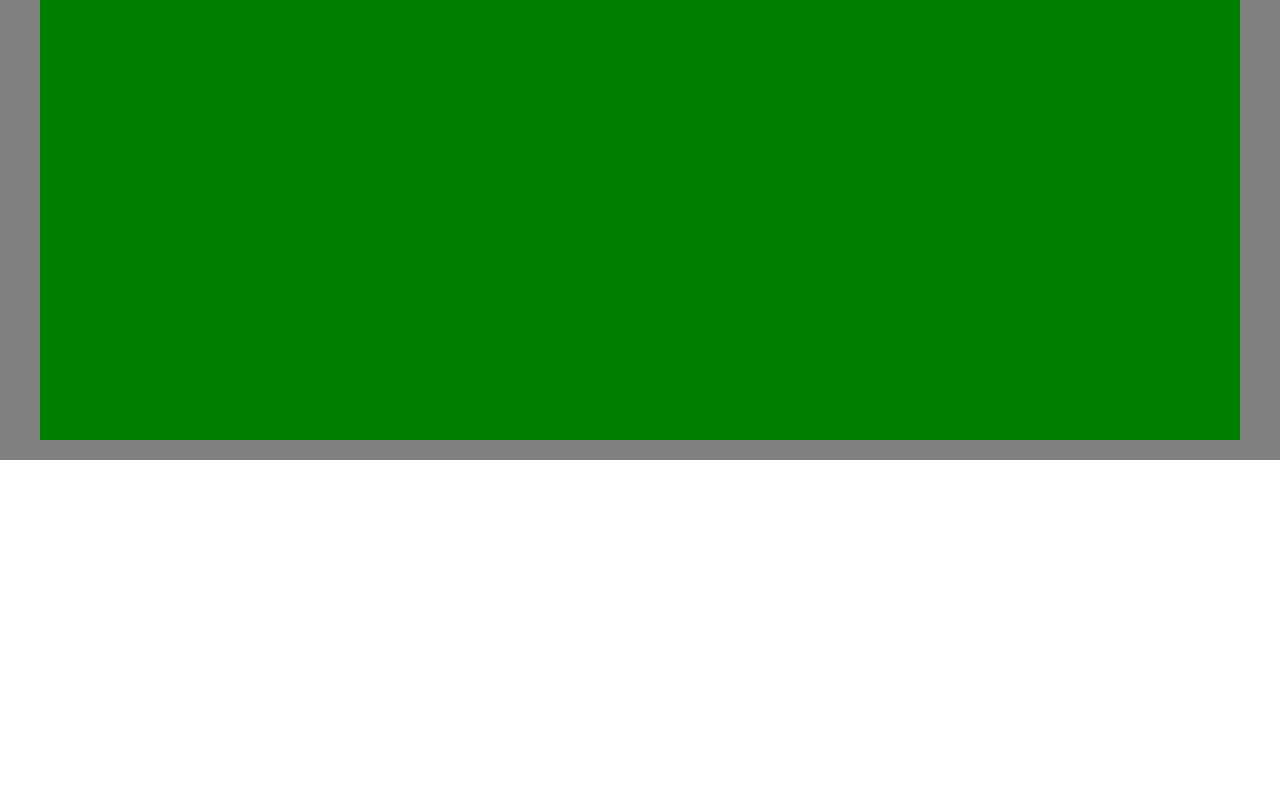
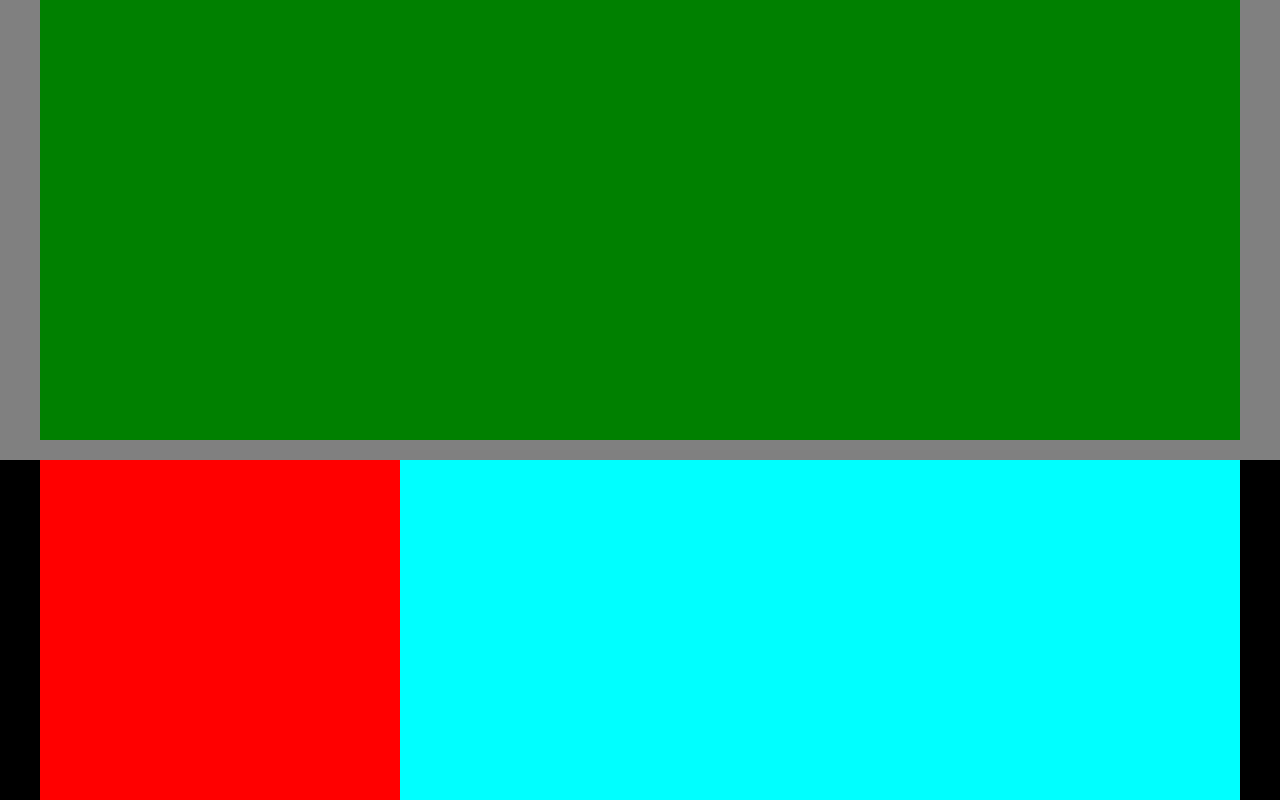
Before and after one commit to AleFarinaIV/htmlcss-struttura-discord, a plain HTML site: page index.html in a window 1280 px wide. Shown: the part 1750-2550 px from the top of the page. Before the commit the page ends 2210 px from the top, so only its background shows below. Drawn offline with Linux system fonts and the light colour scheme.

Commit message:
[UPD] added last container, corrected margin

```diff
--- a/css/style.css
+++ b/css/style.css
@@ -110,11 +110,33 @@ html {
                     .row {
                         display: flex;
                         flex-wrap: wrap;
-                        padding: 20px 0;
                         .col {
                             width: 100%;
                             height: 640px;
                             background-color: green;
+                            margin: 20px 0;
+                        }
+                    }
+                }
+            }
+            .container-black {
+                max-width: 100%;
+                background-color: black;
+                .container-6 {
+                    width: 1200px;
+                    margin: 0 auto;
+                    .row {
+                        display: flex;
+                        flex-wrap: wrap;
+                        .col-30 {
+                            width: 30%;
+                            height: 340px;
+                            background-color: red;
+                        }
+                        .col-auto {
+                            width: calc(70% / 4);
+                            height: 340px;
+                            background-color: aqua;
                         }
                     }
                 }
--- a/index.html
+++ b/index.html
@@ -75,6 +75,17 @@
                     </div>
                 </div>
             </div>
+            <div class="container-black">
+                <div class="container-6">
+                    <div class="row">
+                        <div class="col-30"></div>
+                        <div class="col-auto"></div>
+                        <div class="col-auto"></div>
+                        <div class="col-auto"></div>
+                        <div class="col-auto"></div>
+                    </div>
+                </div>
+            </div>
         </main>
         <!-- Footer -->
         <footer></footer>
```
